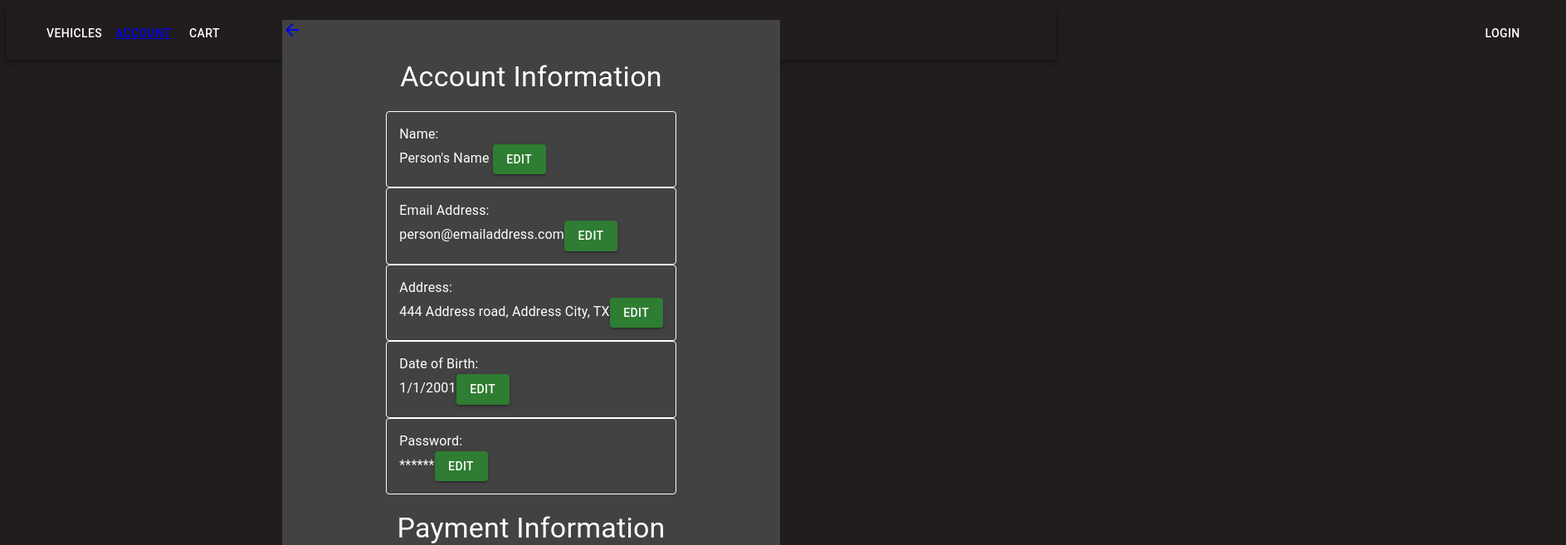
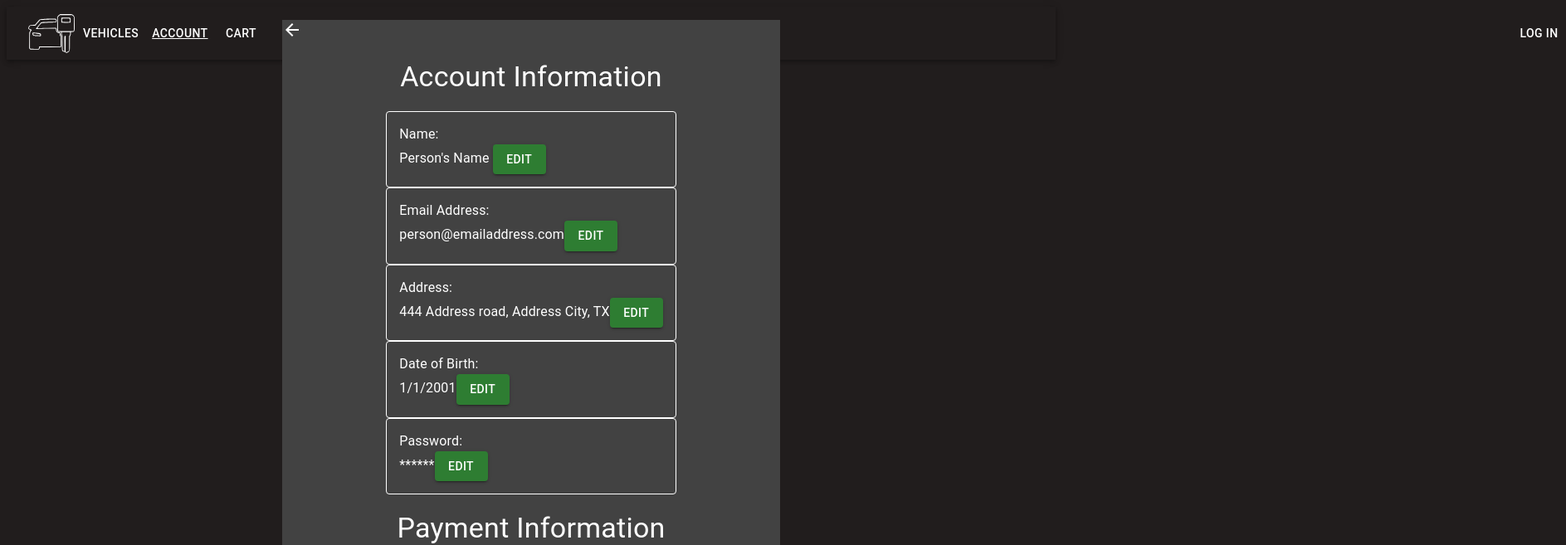
Before and after one commit to evanharr/SuperSimple3444, a React (Create React App) app: page /account-info in a window 1280 px wide. Shown: the top 657 px of the page at 83% size, 1887 px wide, since content can reach past the window. Built offline with nearby package versions, Linux system fonts and the light colour scheme; some icons are missing.

Commit message:
made back arrow in account stay white

```diff
--- a/src/Account.jsx
+++ b/src/Account.jsx
@@ -30,7 +30,7 @@ function Account(){
                 backgroundColor: '#424242',
             }}
         >
-            <Link to="/"><ArrowBackIcon /></Link>
+            <Link to="/" style={{color: 'white'}}><ArrowBackIcon /></Link>
 
             <Grid container
                 direction ='column'
--- a/src/components/NavBar.jsx
+++ b/src/components/NavBar.jsx
@@ -1,7 +1,7 @@
 import {React, useState} from 'react';
 import { AppBar, Typography } from "@mui/material";
 import Toolbar from '@mui/material/Toolbar';
-import CarIcon from '../Logos/carIcon.jsx'
+import CarIcon from '../Images/carIcon.jsx'
 import Button from '@mui/material/Button'
 import { Link } from 'react-router-dom'
 import Modal from '../Modal'
@@ -17,9 +17,9 @@ const [loginOpen, setLoginOpen] = useState(false);
        <Toolbar>
         <CarIcon  />
         <Button style={{color:'white'}}>Vehicles</Button>
-        <Button style={{color:'white'}}><Link to="/account-info">Account</Link></Button>
+        <Button style={{color:'white'}}><Link style={{color: 'white'}} to="/account-info">Account</Link></Button>
         <Button style={{color:'white'}}>Cart</Button>
-        <Button style={{color:'white', left: 1500}} className='OpenLogin' onClick={() => setLoginOpen(true)}> Login </Button>
+        <Button style={{color:'white', left: 1500}} className='OpenLogin' onClick={() => setLoginOpen(true)}> Log in </Button>
         </Toolbar>
         <Modal open={loginOpen} onClose={() => setLoginOpen(false)}><Login /></Modal>
 </AppBar>
```
